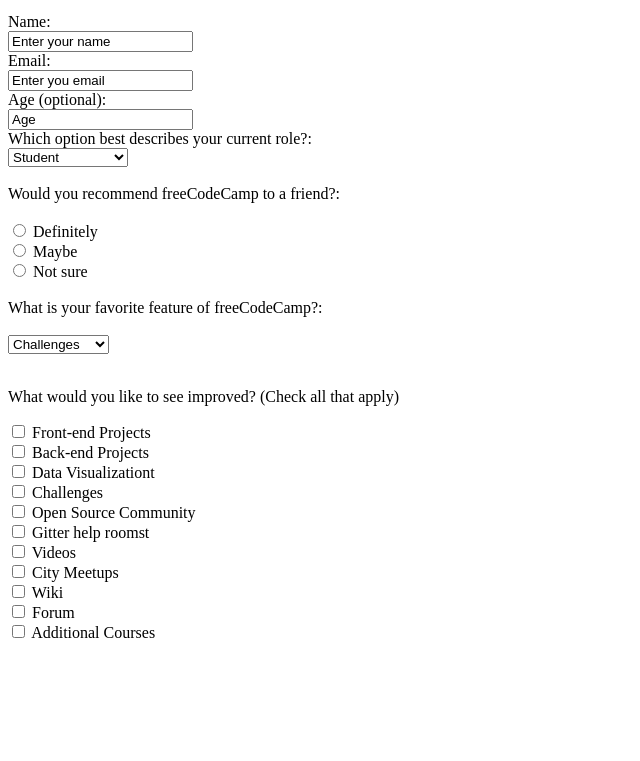
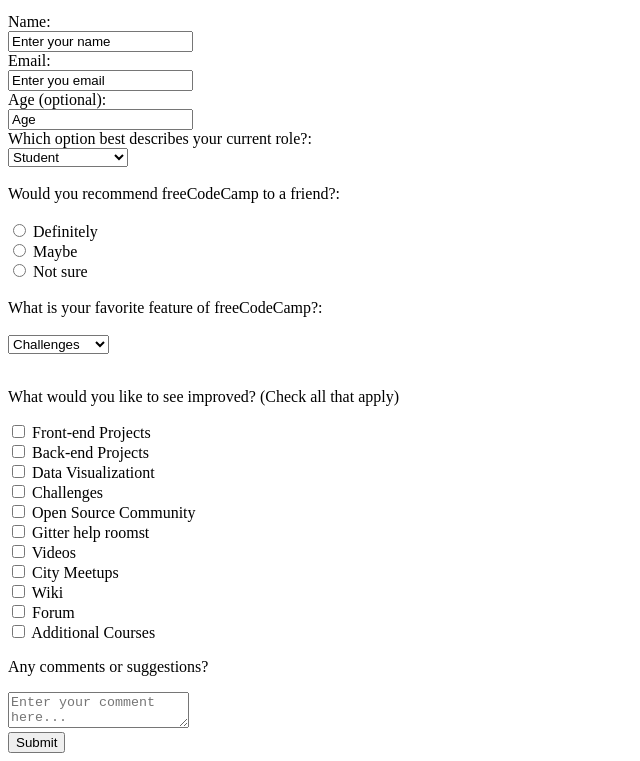
Before and after one commit to OsvaldoBC/challenge3, a plain HTML site: page index.html in a window 1280 px wide. Shown: the part 101-862 px from the top of the page, without its empty margins (0-640 px from the left). Before the commit the page ends 800 px from the top, so only its background shows below. Drawn offline with Linux system fonts and the light colour scheme; files that its build step writes are made by us from their sources.

Commit message:
sixth commit

```diff
--- a/index.html
+++ b/index.html
@@ -77,6 +77,23 @@
            <label for="vehicle1">Forum</label><br>
            <input type="checkbox" id="vehicle2" name="vehicle2" value="Car">
            <label for="vehicle2">Additional Courses</label><br>
+</div>
+
+<div class="form-group">
+<p>Any comments or suggestions?</p>
+<textarea
+id="comments"
+class="input-textarea"
+name="comment"
+placeholder="Enter your comment here..."
+></textarea>
+</div>
+
+<div class="form-group">
+<button type="submit" id="submit" class="submit-button">
+Submit
+</button>
+</div>
 
 
 </html>
```
